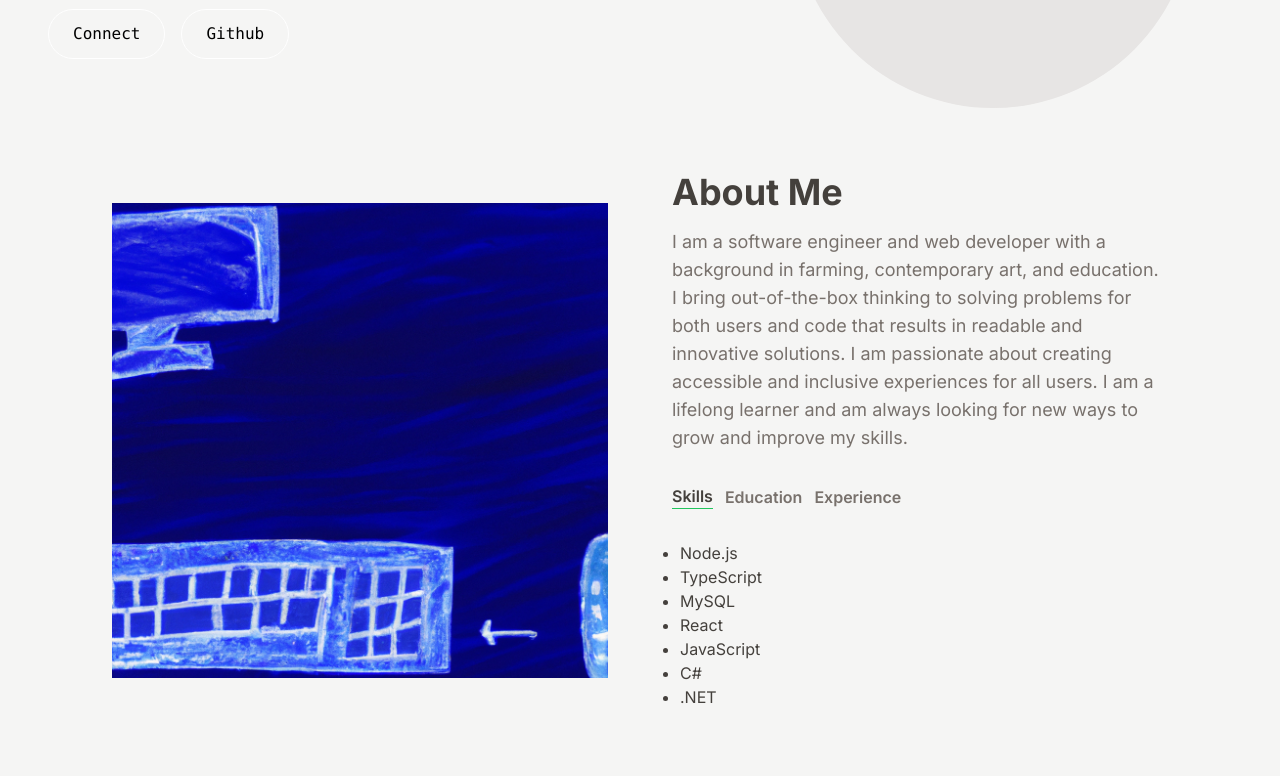
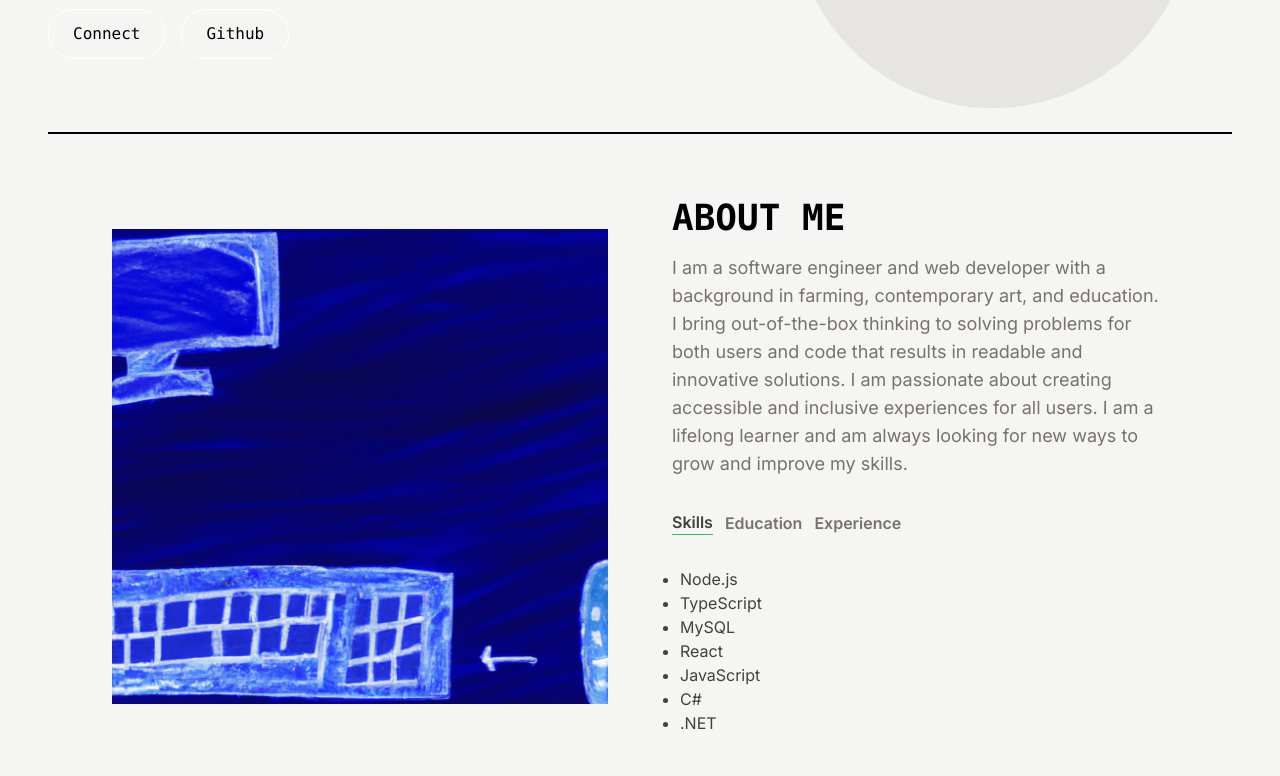
Before and after one commit to emmalgs/dev-portfolio, a Next.js app: page / in a window 1280 px wide. Shown: the part 404-1180 px from the top of the page. Built offline with nearby package versions, Linux system fonts and the light colour scheme.

Commit message:
Update AboutSection component styling and heading

```diff
--- a/src/app/components/AboutSection.tsx
+++ b/src/app/components/AboutSection.tsx
@@ -61,7 +61,7 @@ const AboutSection: React.FC = () => {
     });
   };
   return (
-    <section className="text-white">
+    <section className="border-t-2 border-black mt-6">
       <div className="md:grid md:grid-cols-2 gap-8 items-center py-8 px-4 xl:gap-16 sm:py-16 xl:px-16">
         <Image
           src="/images/computer.png"
@@ -70,7 +70,7 @@ const AboutSection: React.FC = () => {
           height={500}
         />
         <div className="mt-4 md:mt-0 text-left flex flex-col h-full">
-          <h2 className="text-4xl font-bold text-stone-700 mb-4">About Me</h2>
+          <h2 className="text-4xl font-bold text-black mb-4 font-mono">ABOUT ME</h2>
           <p className="text-stone-500 md:text-lg">
             I am a software engineer and web developer with a background in
             farming, contemporary art, and education. I bring out-of-the-box
```
